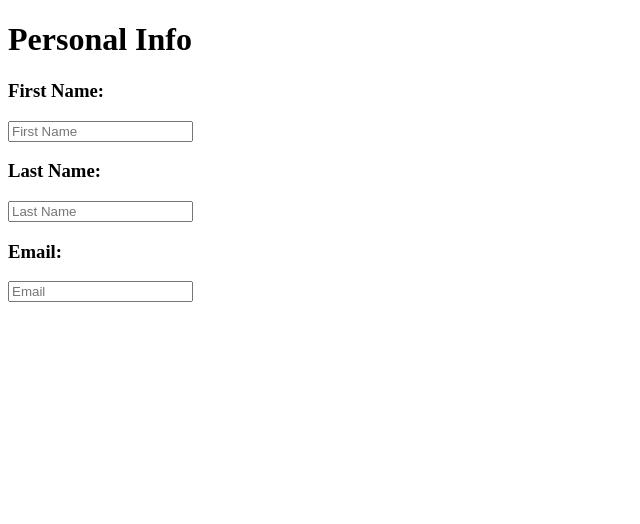
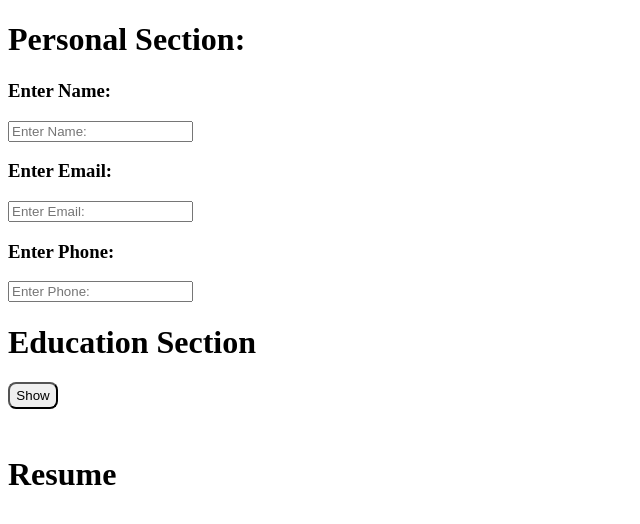
Before and after one commit to KaziAmin110/OnlineResumeGenerator, a React (Vite) app: page / in a window 1280 px wide. Shown: the top 524 px of the page, without its empty margins (0-640 px from the left). Built offline with nearby package versions, Linux system fonts and the light colour scheme.

Commit message:
Added Base Personal and Education Section Inputs

```diff
--- a/src/App.jsx
+++ b/src/App.jsx
@@ -1,9 +1,40 @@
-import React from "react";
-import Section from "./components/Section/Section.jsx"
+import React, { use } from "react";
+import { useState } from "react";
+import UserInfo from "./components/UserInfo";
+import Display from "./components/Display";
+import EducationInfo from "./components/EducationInfo";
+
 const App = () => {
+  const [nameInput, setNameInput] = useState("");
+  const [emailInput, setEmailInput] = useState("");
+  const [phoneInput, setPhoneInput] = useState("");
+  const [userUniversity, setUserUniversity] = useState("");
+  const [userGpa, setUserGpa] = useState("");
+
+  const handleChangeName = (newValue) => {
+    setNameInput(newValue);
+  };
+
+  const handleChangeEmail = (newValue) => {
+    setEmailInput(newValue);
+  };
+
+  const handleChangePhone = (newValue) => {
+    setPhoneInput(newValue);
+  };
+
   return (
     <div>
-      <Section name="Personal Info" />
+      <UserInfo
+        nameInput={nameInput}
+        emailInput={emailInput}
+        phoneInput={phoneInput}
+        onNameChange={handleChangeName}
+        onEmailChange={handleChangeEmail}
+        onPhoneChange={handleChangePhone}
+      />
+      <EducationInfo />
+      <Display name={nameInput} email={emailInput} phone={phoneInput} />
     </div>
   );
 };
--- /dev/null
+++ b/src/components/Display.jsx
@@ -0,0 +1,14 @@
+import React from "react";
+
+const Display = ({ name, email, phone }) => {
+  return (
+    <div>
+      <h1>Resume</h1>
+      <h2>{name}</h2>
+      <h2>{email}</h2>
+      <h2>{phone}</h2>
+    </div>
+  );
+};
+
+export default Display;
--- /dev/null
+++ b/src/components/EducationInfo.jsx
@@ -0,0 +1,31 @@
+import React, { useState } from "react";
+import "../styles/EducationInfo.css";
+
+const EducationInfo = () => {
+  const [isOpen, setIsOpen] = useState(false);
+
+  const handleToggle = () => {
+    setIsOpen(!isOpen);
+  };
+  return (
+    <div className="section">
+      <h1>Education Section</h1>
+      <button className="show-btn" onClick={handleToggle}>
+        {isOpen ? "Hide" : "Show"}
+      </button>
+
+      {isOpen && (
+        <div>
+          <input
+            placeholder="Enter University Name:"
+            name="university-name"
+            className="fields"
+          ></input>
+          <input placeholder="Enter GPA:" name="gpa" className="fields"></input>
+        </div>
+      )}
+    </div>
+  );
+};
+
+export default EducationInfo;
--- a/src/components/Input/Input.jsx
+++ /dev/null
@@ -1,12 +0,0 @@
-import React from "react";
-
-const Input = ({ field }) => {
-  return (
-    <div>
-      <h3>{field}: </h3>
-      <input type="text" placeholder={field} />
-    </div>
-  );
-};
-
-export default Input;
--- a/src/components/Section/Section.jsx
+++ /dev/null
@@ -1,15 +0,0 @@
-import React from "react";
-import Input from "../Input/Input.jsx";
-
-const Section = ({ name }) => {
-  return (
-    <div>
-      <h1>{name}</h1>
-      <Input field="First Name" />
-      <Input field="Last Name" />
-      <Input field="Email" />
-    </div>
-  );
-};
-
-export default Section;
--- /dev/null
+++ b/src/components/UserInfo.jsx
@@ -0,0 +1,50 @@
+import React from "react";
+import { useState } from "react";
+import "../styles/UserInfo.css";
+
+const UserInfo = ({
+  nameInput,
+  emailInput,
+  phoneInput,
+  onNameChange,
+  onEmailChange,
+  onPhoneChange,
+}) => {
+  return (
+    <div className="user-info-container">
+      <h1>Personal Section: </h1>
+      <div className="">
+        <h3>Enter Name: </h3>
+        <input
+          type="text"
+          name="name"
+          placeholder="Enter Name:"
+          value={nameInput}
+          onChange={(e) => onNameChange(e.target.value)}
+        />
+      </div>
+      <div>
+        <h3>Enter Email:</h3>
+        <input
+          type="text"
+          name="email"
+          placeholder="Enter Email:"
+          value={emailInput}
+          onChange={(e) => onEmailChange(e.target.value)}
+        />
+      </div>
+      <div>
+        <h3>Enter Phone: </h3>
+        <input
+          type="text"
+          name="phone"
+          placeholder="Enter Phone:"
+          value={phoneInput}
+          onChange={(e) => onPhoneChange(e.target.value)}
+        />
+      </div>
+    </div>
+  );
+};
+
+export default UserInfo;
--- a/src/index.css
+++ b/src/index.css
@@ -0,0 +1,4 @@
+.section {
+    display: flex;
+    flex-direction: column;
+}
--- /dev/null
+++ b/src/styles/EducationInfo.css
@@ -0,0 +1,10 @@
+.show-btn {
+    width: 50px;
+    border-radius: 0.5rem;
+    padding: 0.25rem;
+    margin-bottom: 25px;
+}
+
+.fields {
+    width: fit-content;
+}
```
Also changed, not shown: src/styles/UserInfo.css (added).
